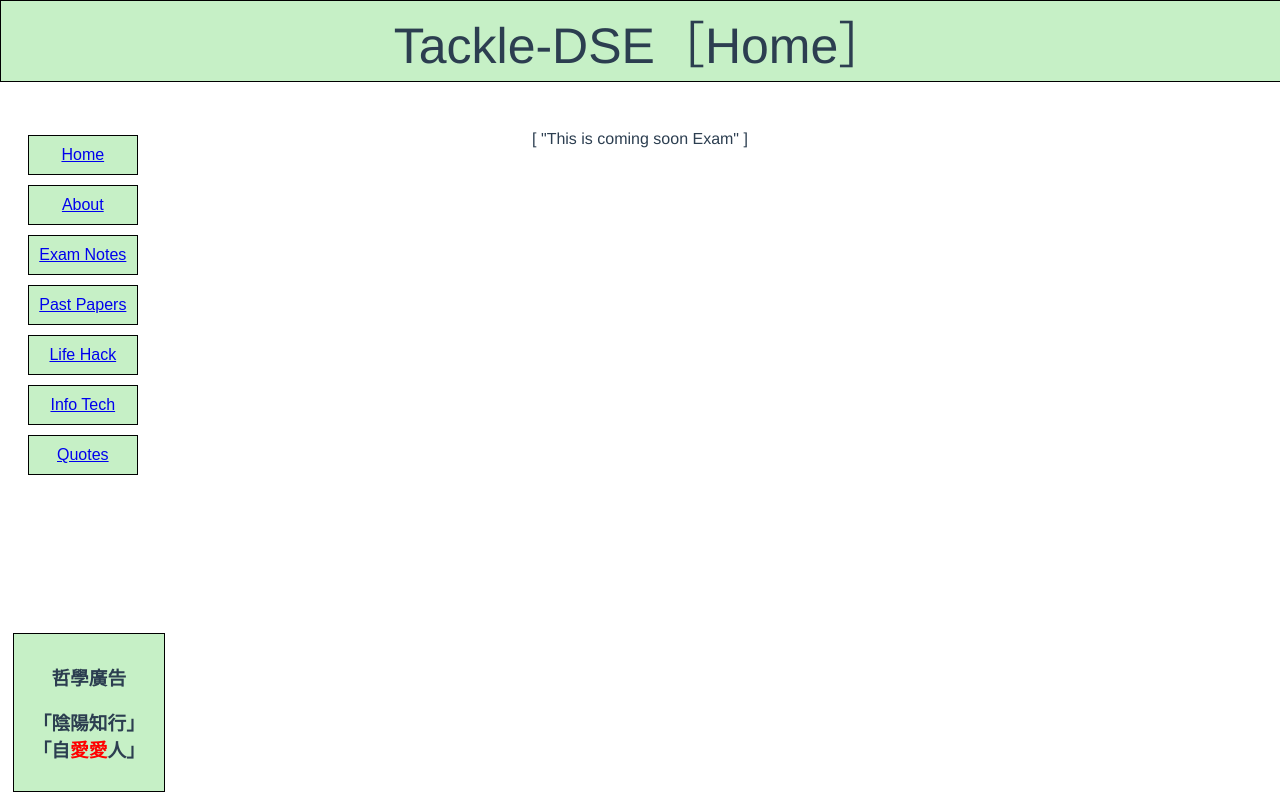
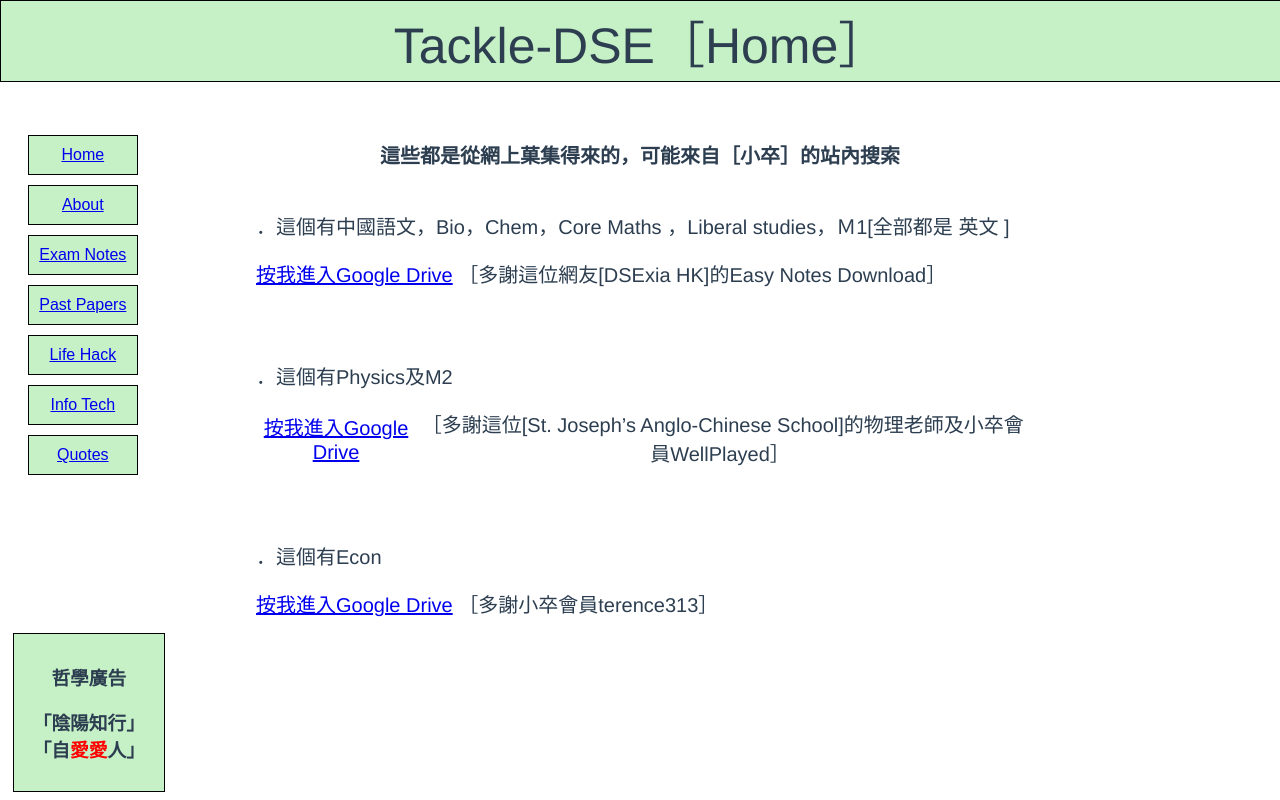
Before and after one commit to learnfromfail/tackle-the-exam, a Vue app: page /ExamNotes in a window 1280 px wide. Built offline with nearby package versions, Linux system fonts and the light colour scheme.

Commit message:
22/5 commit

```diff
--- a/src/components/Header.vue
+++ b/src/components/Header.vue
@@ -2,17 +2,17 @@
   <header>
     <div id="menu">
       <div :key="option.id" v-for="option in options">
-        <div v-show="option != `Exam Notes` && option != `Back` && option != `Past Papers` && !array2.includes(option)"  @click="updateSubHeader(`main`, option)">
-          <router-link :to="'/' + option">{{ option }}</router-link>
+        <div v-show="option != `Exam Notes` && option != `Back` && option != `Past Papers` && !array2.includes(option)">
+          <router-link :to="'/' + option" @click="updateSubHeader(`main`, option)">{{ option }}</router-link>
         </div>
-        <div v-show="array2.includes(option) || option == `Exam Notes`" @click="updateSubHeader(`sub`, option)">
-          <router-link to="/ExamNotes">{{ option }}</router-link>
+        <div v-show="array2.includes(option) || option == `Exam Notes`">
+          <router-link to="/ExamNotes" @click="updateSubHeader(`sub`, option)">{{ option }}</router-link>
         </div>
-        <div v-show="option == `Past Papers`" @click="updateSubHeader(`main`, option)">
-          <router-link to="/PastPapers">{{ option }}</router-link>
+        <div v-show="option == `Past Papers`">
+          <router-link to="/PastPapers" @click="updateSubHeader(`main`, option)">{{ option }}</router-link>
         </div>
-        <div v-show="option == `Back`" @click="updateSubHeader(`main`, option)">
-          <router-link to="/Home">{{ option }}</router-link>
+        <div v-show="option == `Back`">
+          <router-link to="/Home" @click="updateSubHeader(`main`, option)">{{ option }}</router-link>
         </div>
       </div>
     </div>
--- a/src/views/About.vue
+++ b/src/views/About.vue
@@ -16,8 +16,9 @@ export default {
   methods: {},
   created() {
     this.content =[
-      "作為一個典型的香港小子，我從小，便在接受港式教育，那是一個操練成績至上的，只有不斷催谷才能進入大學的＂社會遊戲＂，但是，人的特性是不同的，人的稟賦，才能，性格，思維都是不盡相同的。既然作為當年公開試成績很差的學生，卻竟透過非聯招由職訓局晉升至理工大學，因此覺得有必要幫助昔日像自己，覺得迷惘的學生，這就是網站的緣由了！教育制度呀！不知你扼殺了多少創意，熱情，天馬行空的人，讓他們變得自我否定，沒有自信，反而相信自己是失敗者，于是在社會像[鬥敗了的狗／underdog]的人規矩，小心翼翼，沒有意義和感受的活著！你們是不會理解考試制度對我所造成的青年陰影的了!",
-      "教育是我一個極關心的議題，德 智 體 群 美 靈，或者二元簡化為品德和才智。如果你在香港考過會考和高考公開試，你一定會明白，什麼叫人性的醜惡！可惜，昔日的筆者也不例外，也是今天筆者看不起的人，筆者明白考生是可以共和相處，如果沒記錯應該是2010年！別說中學階段，就是在我超齡地讀大學時，也受過這種醜陋的人性粗暴對待！如果卑鄙陰謀是智慧的終極，那麼，編程，數學，哲學，想像力和好奇心就毫無價值了。如果讀者愈明白若干人性，心理和人際關係的知識，一定可以改變這種對公民成長時期的負面影響！讀者理解我的動機，即使對讀者產生那怕是零星的認知改變，足以讓筆者振奮，算了還一個心願！",
+      "作為一個典型的香港小伙子，我從小就在接受港式教育，那是一個操練成績至上的，只有不斷催谷才能進入大學的＂社會遊戲＂，但是，人的特性是不同的，人的稟賦，才能，性格，思維都是不盡相同的。既然作為當年公開試成績很差的學生，卻竟透過非聯招由職訓局晉升至理工大學，因此覺得有必要幫助昔日像自己般得迷惘的學生，這就是本網站的緣由了！教育制度呀！不知你扼殺了多少創意，熱情，天馬行空的人，讓他們變得自我否定，沒有自信，反而相信自己是失敗者，于是在社會像[鬥敗了的狗／underdog]的人規矩，小心翼翼，沒有意義和感受的活著！你們是不會理解考試制度對我所造成的青年陰影的了!",
+      "教育是我一個極關心的議題，德 智 體 群 美 靈，或者二元簡化為品德和才智。如果你在香港考過會考和高考公開試，你一定會明白，什麼叫人性的醜惡！可耿的是昔日的筆者也不例外是今天的筆者所看不起的醜陋的人。當筆者明白考生是可以共和相處，人與人之間是可以平等合作，而非敵我競爭，如果沒記錯的話，已經是2010年(18歲)，我對人的敵意，完全是來自應試制度的！",
+      "別說中學階段，就是在我超齡地讀大學時，也受過這種醜陋的人性粗暴對待！如果卑鄙陰謀是智慧的終極，那麼，編程，數學，哲學，想像力和好奇心就毫無價值了。如果讀者愈明白若干人性，心理和人際關係的知識（顯性），也明白人的思維會影響其荷爾蒙（隱性）（不止，外表，性格，潛意識），一定可以改變這種對公民成長時期的負面影響！讀者理解我的動機，即使對讀者產生那怕是零星的認知改變，足以讓筆者振奮，算了還一個心願！",
       "成長路上，共勉之！"
     ];
   },
--- a/src/views/Exam.vue
+++ b/src/views/Exam.vue
@@ -1,5 +1,35 @@
 <template>
-    <p>{{content}}</p>
+    <p class="content" style="font-weight: bold;">{{content[0]}}<br><br>
+    </p>
+    <p class="left">{{content[1]}}<br>
+    </p>
+
+    <p class="left">
+    <a target="blank"
+    href="https://drive.google.com/drive/u/2/folders/10ZemZA56L_zVCq98c1Nd1NWSj9MbJhv8"
+    >按我進入Google Drive</a>
+    &nbsp;［多謝這位網友[DSExia HK]的Easy Notes Download］
+    </p>
+    <br><br><br>
+    <p class="left">
+     ．這個有Physics及M2
+    </p>
+    <p class="left">
+    <a target="blank"
+        href="https://drive.google.com/drive/u/0/folders/1FNRRV9k3pWmEDk3Fkzc2x6qOXmWgU8dU"
+    >按我進入Google Drive</a>
+    &nbsp;［多謝這位[St. Joseph’s Anglo-Chinese School]的物理老師及小卒會員WellPlayed］
+    </p>
+    <br><br><br>
+    <p class="left">
+     ．這個有Econ
+    </p>
+    <p class="left">
+    <a target="blank"
+        href="https://drive.google.com/open?id=0Bz-HML99cdLTa2ZvejFWTkNhSlk"
+    >按我進入Google Drive</a>
+    &nbsp;［多謝小卒會員terence313］
+    </p>
     <br><br>
 </template>
 
@@ -8,8 +38,34 @@ export default {
     name: 'Exam',
     data(){
         return {
-            content: ["This is coming soon Exam"],
+            content: "",
+
         }
-    }
+    },
+     created() {
+    this.content =[
+        "這些都是從網上菓集得來的，可能來自［小卒］的站內搜索",
+        "．這個有中國語文，Bio，Chem，Core Maths ，Liberal studies，Ｍ1[全部都是 英文 ]"
+
+    ];
+  },
 }
 </script>
+<style scoped>
+p{
+    overflow-wrap: anywhere;
+}
+a,
+span {
+  display: flex;
+  align-items: center;
+  justify-content: left;
+}
+p.left {
+  display: flex;
+  align-items: center;
+  justify-content: left;
+  font-size: 20px;
+  margin: 1.5% 20% 0% 20%;
+}
+</style>
```
Also changed, not shown: 1 other file (tests, documents, lock files or other folders).
